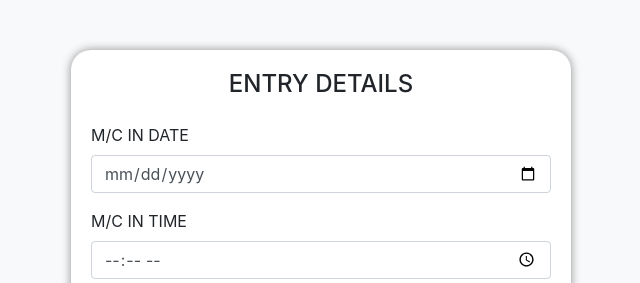
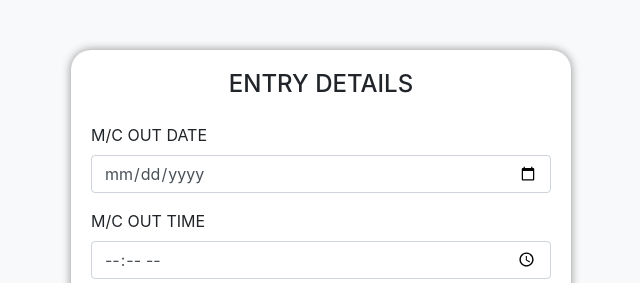
Before and after one commit to manipowertools/manipowertools1, a plain HTML site: page index.html in a window 1280 px wide. Shown: the top 283 px of the page, 319-959 px from the left. Drawn offline with nearby package versions, Linux system fonts and the light colour scheme; some packages are replaced by stand-ins of ours; a script that the page names is missing.

Commit message:
Update index.html

```diff
--- a/index.html
+++ b/index.html
@@ -31,26 +31,26 @@
         <h4 class="text-center mb-4">ENTRY DETAILS</h4>
         <form id="submit-to-google-sheet">
           <div class="form-group">
-            <label class="label">M/C IN DATE</label>
+            <label class="label">M/C OUT DATE</label>
             <div class="control">
               <input
               id="dob"
                 class="form-control"
                 type="date"
                 placeholder="date"
-                name="M/C IN DATE"
+                name="M/C OUT DATE"
               />
             </div>
           </div>
             <div class="form-group">
-              <label class="label">M/C IN TIME</label>
+              <label class="label">M/C OUT TIME</label>
               <div class="form-group">
                 <form action="/action_page.php">
                 <input
                   class="form-control"
                   type="time"
                   placeholder="Your Date of Birth"
-                  name="M/C IN TIME"
+                  name="M/C OUT TIME"
                 />
               </div>
             </div>
```
